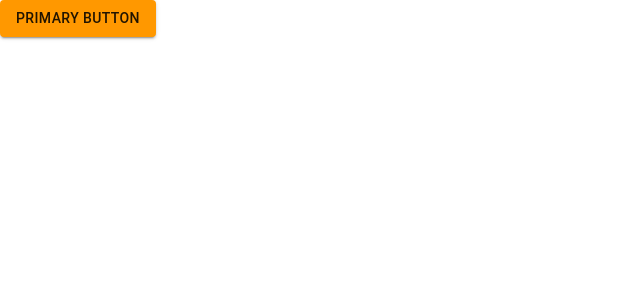
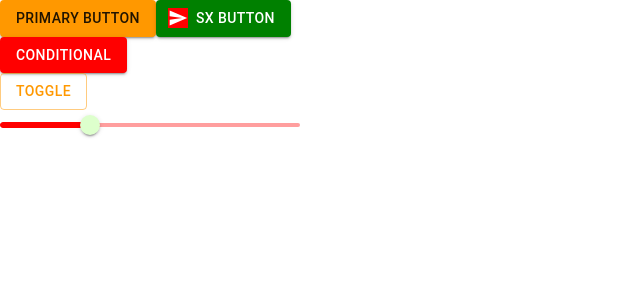
Before and after one commit to vicdant1/sapere, a Next.js app in the folder mui_sapere/: page / in a window 1280 px wide. Shown: the top 300 px of the page, without its empty margins (0-640 px from the left). Built offline with nearby package versions, Linux system fonts and the light colour scheme.

Commit message:
studying mui concepts

```diff
--- a/mui_sapere/pages/index.tsx
+++ b/mui_sapere/pages/index.tsx
@@ -1,8 +1,12 @@
-import { Button } from '@mui/material'
+import { Send } from '@mui/icons-material'
+import { Button, Slider } from '@mui/material'
 import type { NextPage } from 'next'
 import Head from 'next/head'
+import { useState } from 'react'
 
 const Home: NextPage = () => {
+  const [activeIcon, setActiveIcon] = useState<boolean>(false);
+
   return (
     <div>
       <Head>
@@ -12,6 +16,46 @@ const Home: NextPage = () => {
       </Head>
 
       <Button variant='contained'>Primary button</Button>
+      <Button variant='contained' startIcon={<Send/>} sx={{
+        '&.MuiButton-root': {
+          color: "#FFF",
+          backgroundColor: "green"
+        },
+        '.MuiButton-startIcon': {
+          backgroundColor: "red",
+          color: "#FFF"
+        }
+      }}>Sx Button</Button>
+      <br />
+
+      <Button sx={[
+        {
+          backgroundColor: "red"
+        },
+        activeIcon && {
+          backgroundColor: "blue"
+        }
+      ]} variant='contained' color='secondary'>conditional</Button>
+      {activeIcon && (
+        <>
+          active icon
+        </>
+      )}<br/>
+      <Button variant='outlined' color="primary" onClick={() => setActiveIcon(!activeIcon)}>Toggle</Button>
+      <br/>
+      <Slider
+        defaultValue={30}
+        sx={{
+          width: 300,
+          color: 'success.main',
+          '&.MuiSlider-root': {
+            color: "red"
+          },
+          '& .MuiSlider-thumb': {
+            color: "#DFC"
+          }
+        }}
+      />
     </div>
   )
 }
```
